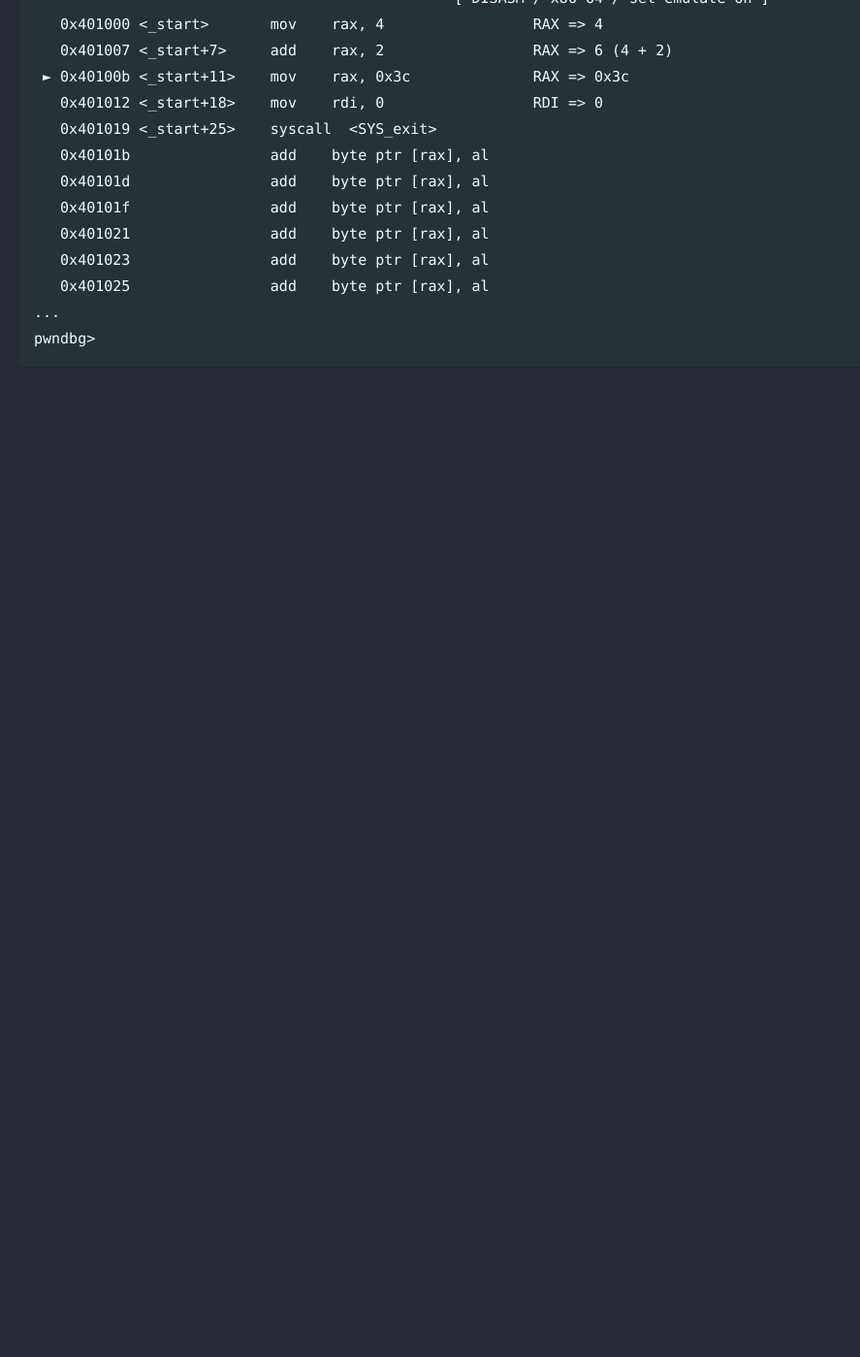
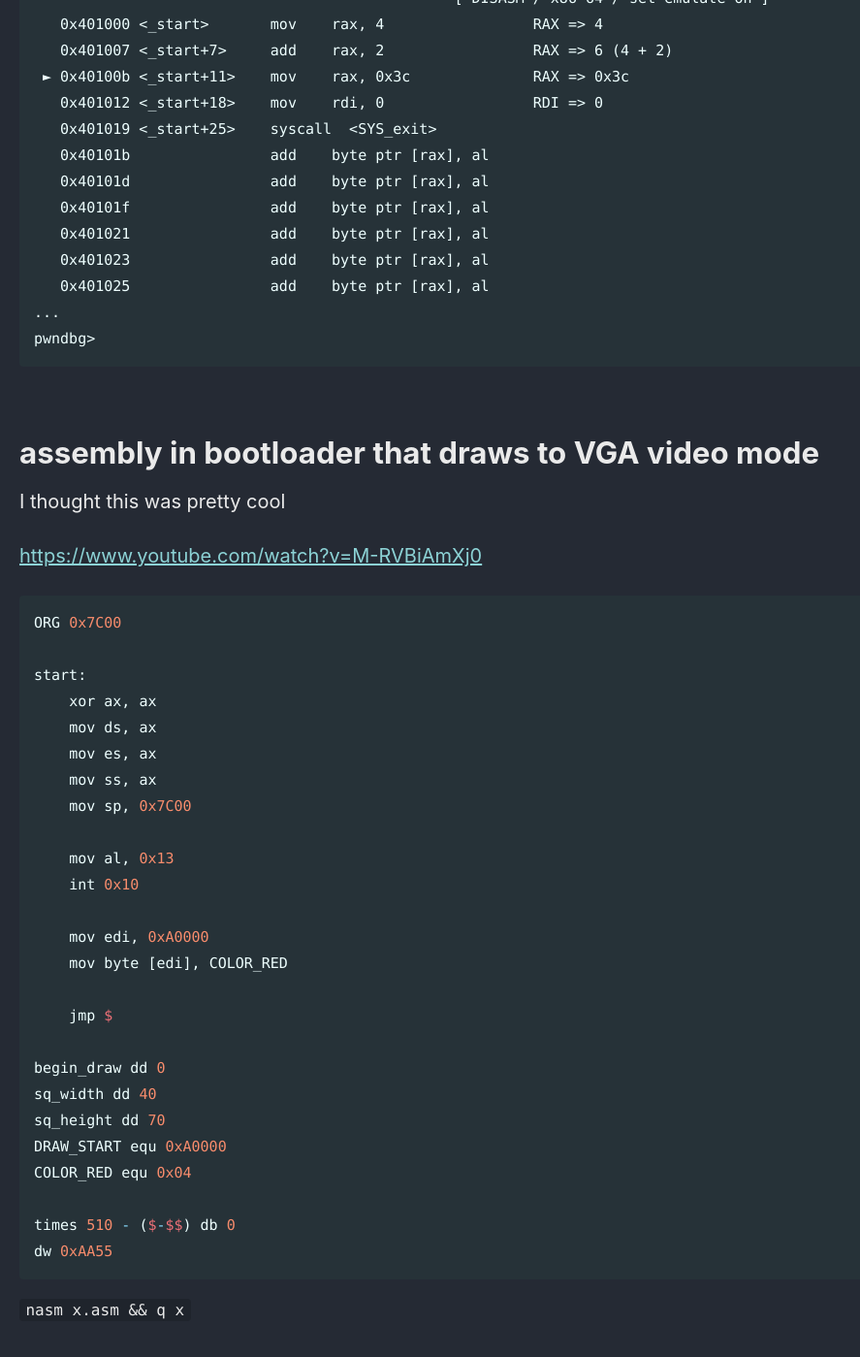
Before and after one commit to Connor-McCartney/Connor-McCartney.github.io, a Jekyll site: the page built from _pages/misc/assembly.md, in a window 1280 px wide and 1400 px high, scrolled down 5933 px. Shown: the whole window at 97% size, without its empty margins (0-887 px from the left). Built offline with Jekyll 4.4.1, drawn with Linux system fonts in a browser that asks for light colours; cached includes are drawn as plain includes; before the commit the page ends 6412 px from its top, so only the background shows below that.

Commit message:
Update assembly.md

````diff
--- a/_pages/misc/assembly.md
+++ b/_pages/misc/assembly.md
@@ -240,3 +240,41 @@ pwndbg>
 ```
 
 <br>
+
+# assembly in bootloader that draws to VGA video mode
+
+I thought this was pretty cool
+
+<https://www.youtube.com/watch?v=M-RVBiAmXj0>
+
+```python
+ORG 0x7C00
+
+start:
+    xor ax, ax
+    mov ds, ax
+    mov es, ax
+    mov ss, ax
+    mov sp, 0x7C00
+
+    mov al, 0x13
+    int 0x10
+
+    mov edi, 0xA0000
+    mov byte [edi], COLOR_RED
+
+    jmp $
+
+begin_draw dd 0
+sq_width dd 40
+sq_height dd 70
+DRAW_START equ 0xA0000
+COLOR_RED equ 0x04
+
+times 510 - ($-$$) db 0
+dw 0xAA55
+```
+
+`nasm x.asm && q x`
+
+<br>
````
